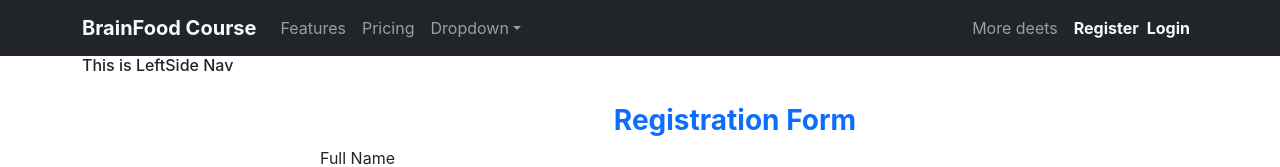
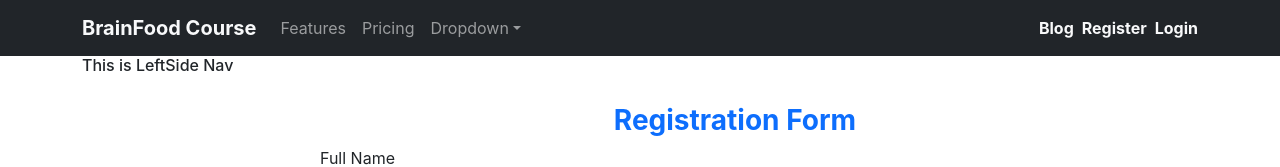
Before and after one commit to tuhinshuvra/e-learning-client, a React (Create React App) app: page /register in a window 1280 px wide. Shown: the top 167 px of the page. Built offline with nearby package versions, Linux system fonts and the light colour scheme; no server answers.

Commit message:
blog page link added on header

```diff
--- a/src/Pages/Header/Header.js
+++ b/src/Pages/Header/Header.js
@@ -41,8 +41,8 @@ function Header() {
                         </NavDropdown>
                     </Nav>
                     <Nav>
-                        <Nav.Link href="#deets">More deets</Nav.Link>
-                        <Nav.Link eventKey={2} href="#memes">
+                        <Link className=' text-decoration-none text-light fw-bolder me-2' to="/blog" >Blog</Link>
+                        <Nav>
                             {user?.uid ?
                                 <div>
                                     {user?.displayName}
@@ -61,7 +61,7 @@ function Header() {
                                     <Link className=' text-decoration-none text-light fw-bolder' to="/login">Login</Link>
                                 </>
                             }
-                        </Nav.Link>
+                        </Nav>
                     </Nav>
                 </Navbar.Collapse>
             </Container>
```
